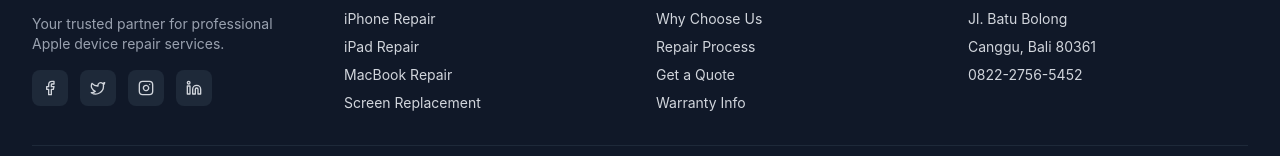
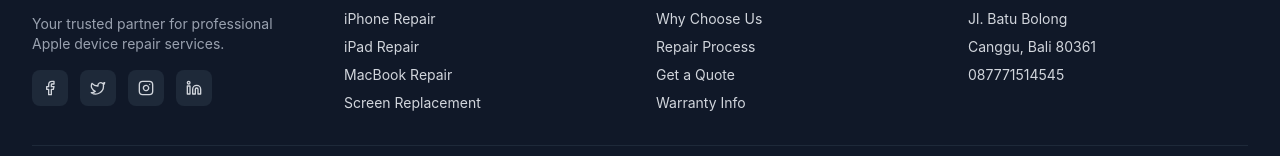
Before and after one commit to diyansantoso/irepaircanggu-vite, a React (Vite) app: page / in a window 1280 px wide. Shown: the part 4331-4487 px from the top of the page. Built offline with nearby package versions, Linux system fonts and the light colour scheme.

Commit message:
Update WhatsApp contact number in Footer component

```diff
--- a/src/app/components/Footer.tsx
+++ b/src/app/components/Footer.tsx
@@ -110,8 +110,8 @@
               <li>Jl. Batu Bolong</li>
               <li>Canggu, Bali 80361</li>
               <li>
-                <a href="https://wa.me/6282227565452" className="hover:text-blue-500 transition-colors">
-                  0822-2756-5452
+                <a href="https://wa.me/6287771514545" className="hover:text-blue-500 transition-colors">
+                  087771514545
                 </a>
               </li>
               {/* <li>
```
